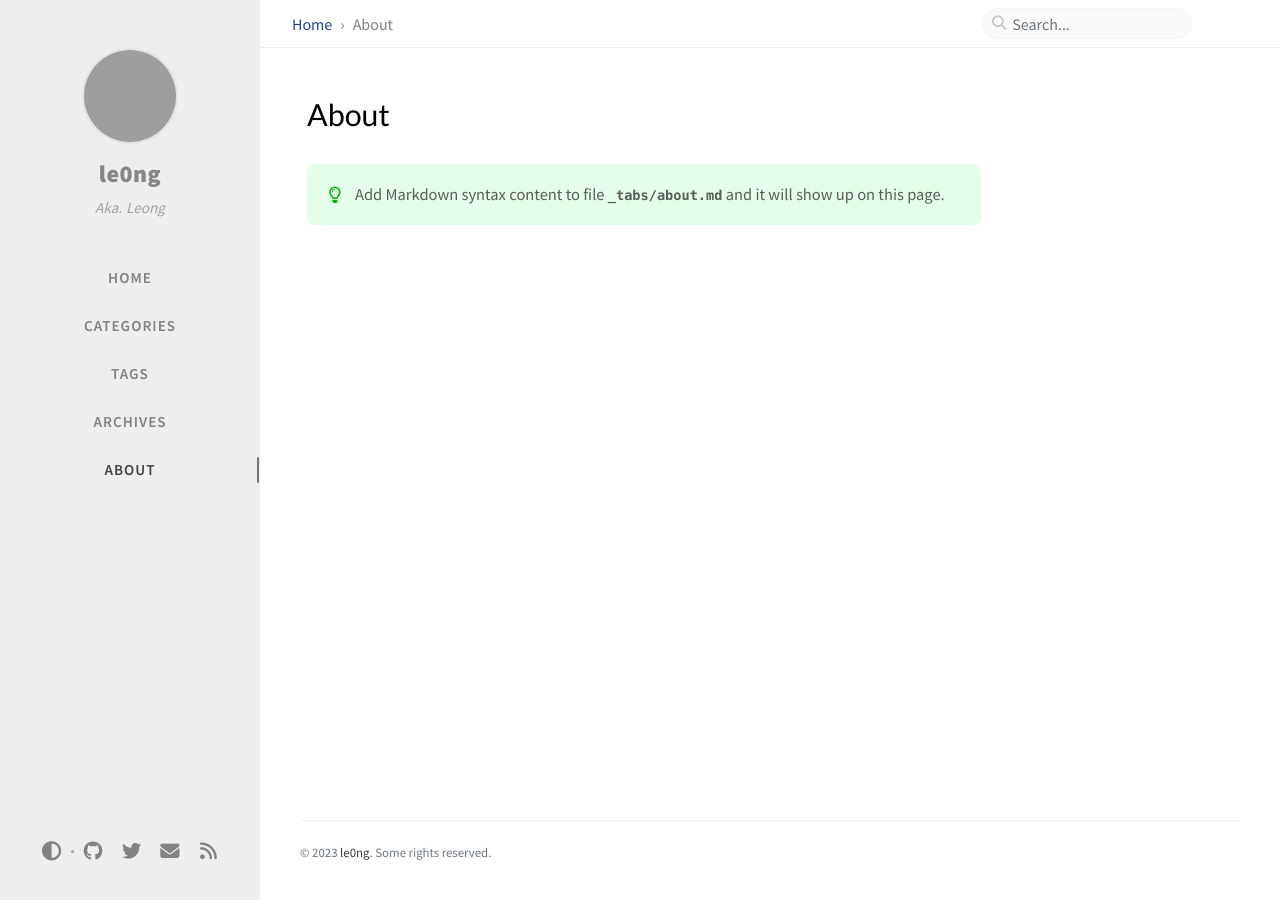
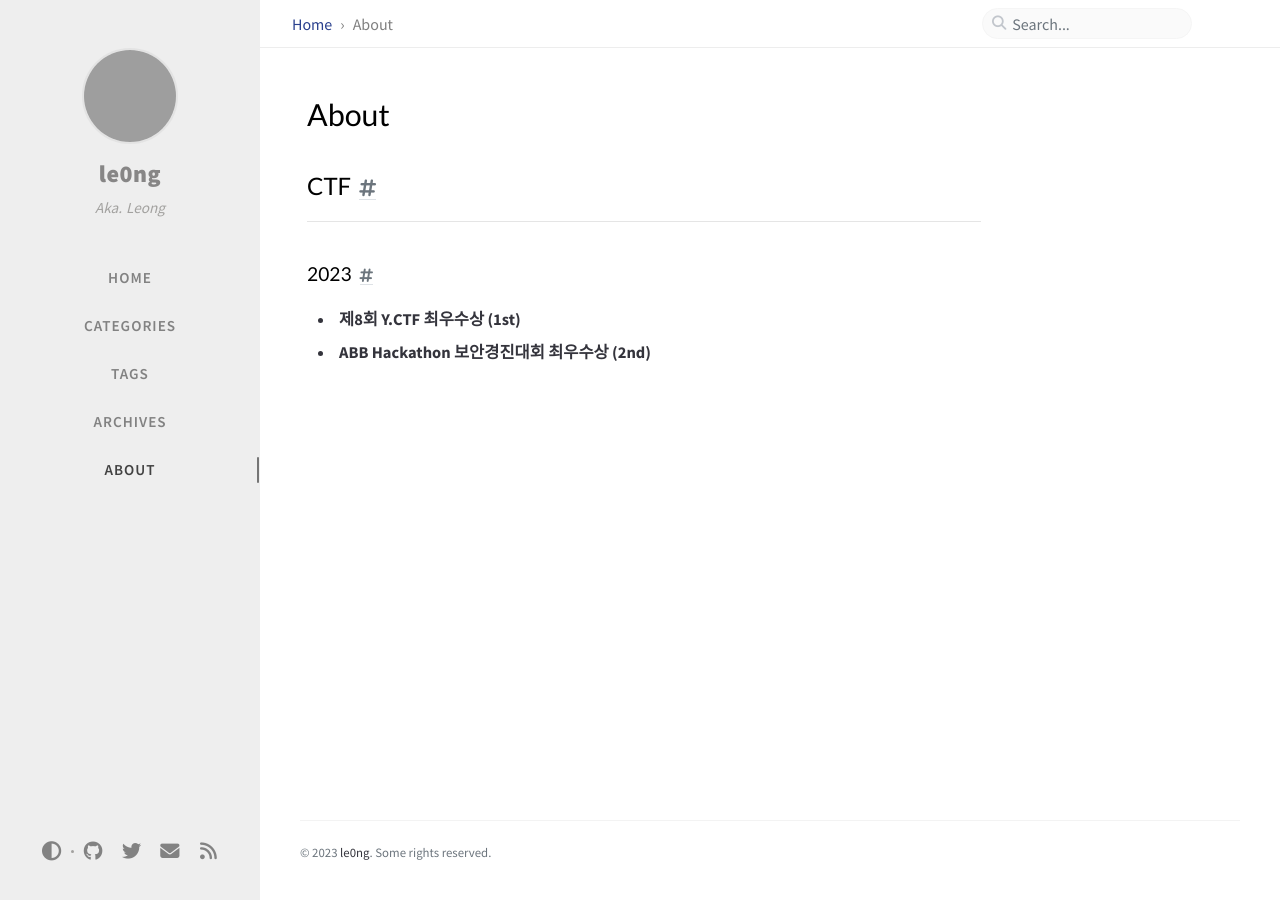
Before and after one commit to Le0ng/Le0ng.github.io, a Jekyll site: the page built from _tabs/about.md, in a window 1280 px wide. Built offline with Jekyll 4.4.1, drawn with Linux system fonts in a browser that asks for light colours; comment, search, counter and statistics services are not loaded; grey boxes are pictures that could not be loaded.

Commit message:
Create about.md

```diff
--- a/_tabs/about.md
+++ b/_tabs/about.md
@@ -4,5 +4,11 @@ icon: fas fa-info-circle
 order: 4
 ---
 
-> Add Markdown syntax content to file `_tabs/about.md`{: .filepath } and it will show up on this page.
-{: .prompt-tip }
+## CTF
+
+---
+
+### 2023
+
+- **제8회 Y.CTF 최우수상 (1st)**
+- **ABB Hackathon 보안경진대회 최우수상 (2nd)**
```
